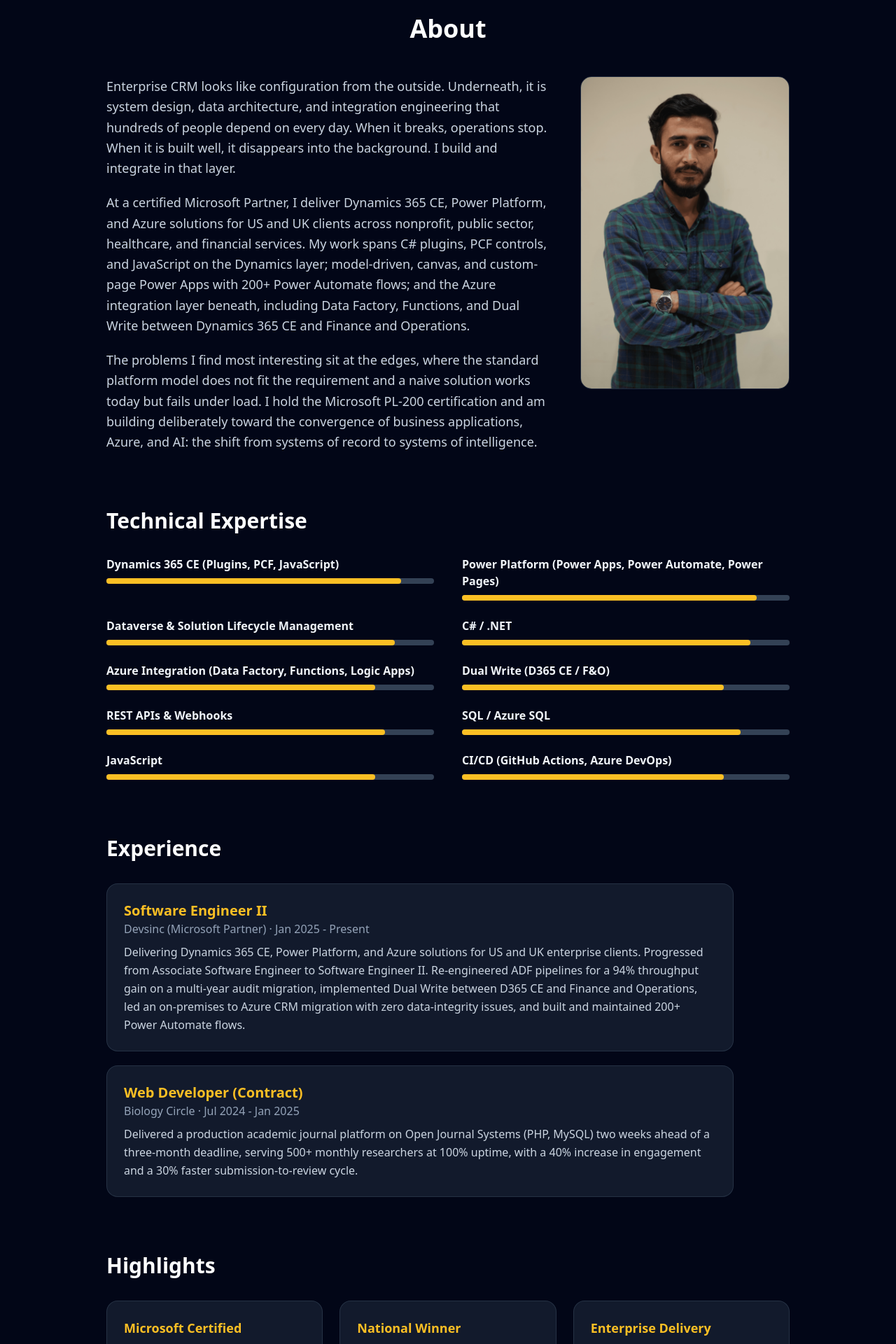
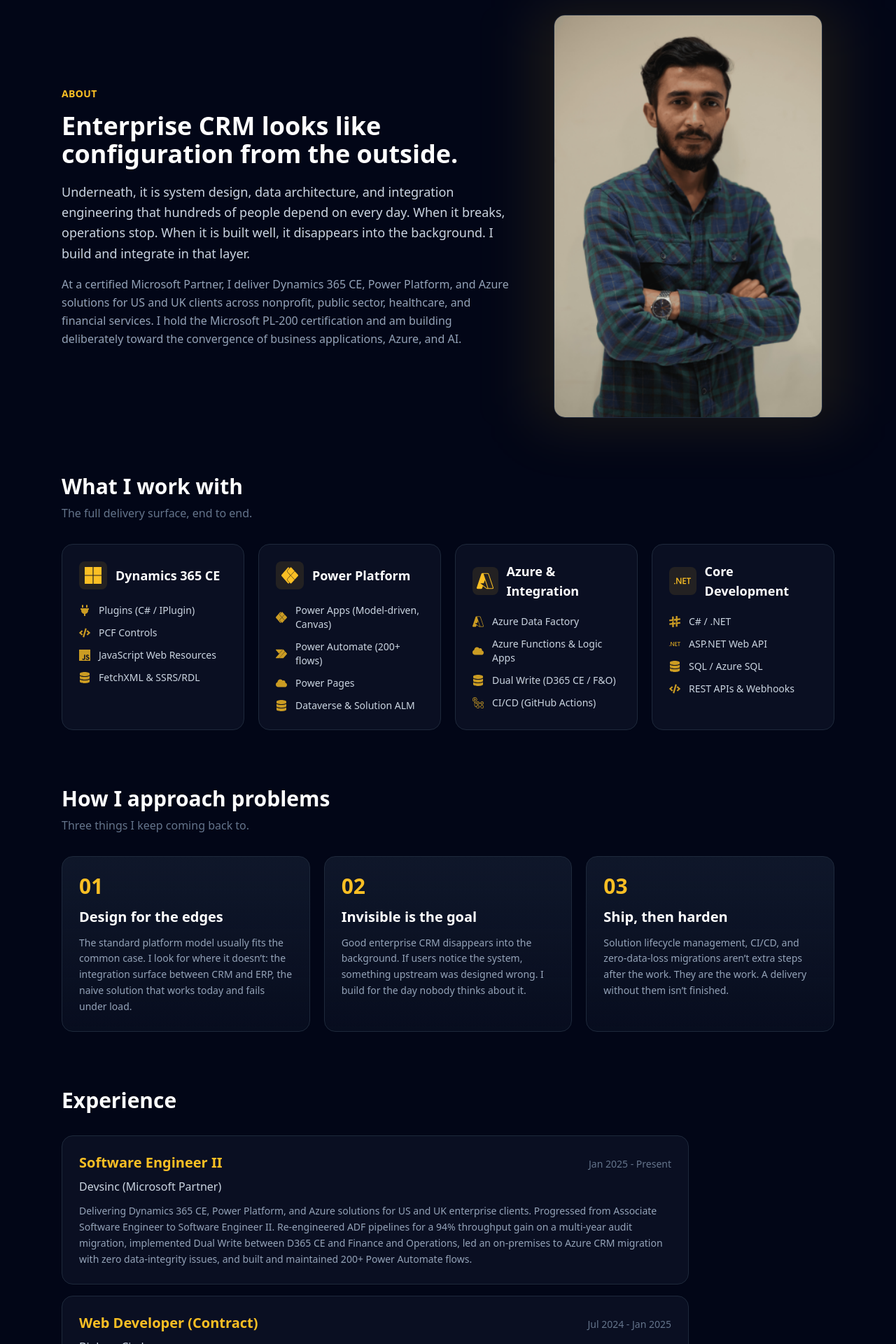
Before and after one commit to zahidprvz/zahidparvizweb, a React (Vite) app: page /about in a window 1280 px wide. Shown: the part 120-2040 px from the top of the page at 70% size. Built offline with nearby package versions, Linux system fonts and the light colour scheme.

Commit message:
Refactor About component and remove unused code

```diff
--- a/src/components/About.jsx
+++ b/src/components/About.jsx
@@ -1,18 +1,69 @@
-import React, { useEffect } from 'react';
+import React from 'react';
 import { motion } from 'framer-motion';
 import aboutImage from '../assets/aboutme.png';
+import {
+  SiDotnet, SiSharp, SiMicrosoftazure, SiPowerapps, SiPowerautomate,
+  SiJavascript, SiMicrosoft, SiGithubactions,
+} from 'react-icons/si';
+import { FaDatabase, FaPlug, FaCode, FaCloud } from 'react-icons/fa';
 
-const skills = [
-  { name: 'Dynamics 365 CE (Plugins, PCF, JavaScript)', expertise: 90 },
-  { name: 'Power Platform (Power Apps, Power Automate, Power Pages)', expertise: 90 },
-  { name: 'Dataverse & Solution Lifecycle Management', expertise: 88 },
-  { name: 'C# / .NET', expertise: 88 },
-  { name: 'Azure Integration (Data Factory, Functions, Logic Apps)', expertise: 82 },
-  { name: 'Dual Write (D365 CE / F&O)', expertise: 80 },
-  { name: 'REST APIs & Webhooks', expertise: 85 },
-  { name: 'SQL / Azure SQL', expertise: 85 },
-  { name: 'JavaScript', expertise: 82 },
-  { name: 'CI/CD (GitHub Actions, Azure DevOps)', expertise: 80 },
+// ---- Skill groups: icon + label + one real descriptor line, no fake percentages ----
+const skillGroups = [
+  {
+    category: 'Dynamics 365 CE',
+    icon: <SiMicrosoft className="text-2xl" />,
+    items: [
+      { icon: <FaPlug />, name: 'Plugins (C# / IPlugin)' },
+      { icon: <FaCode />, name: 'PCF Controls' },
+      { icon: <SiJavascript />, name: 'JavaScript Web Resources' },
+      { icon: <FaDatabase />, name: 'FetchXML & SSRS/RDL' },
+    ],
+  },
+  {
+    category: 'Power Platform',
+    icon: <SiPowerapps className="text-2xl" />,
+    items: [
+      { icon: <SiPowerapps />, name: 'Power Apps (Model-driven, Canvas)' },
+      { icon: <SiPowerautomate />, name: 'Power Automate (200+ flows)' },
+      { icon: <FaCloud />, name: 'Power Pages' },
+      { icon: <FaDatabase />, name: 'Dataverse & Solution ALM' },
+    ],
+  },
+  {
+    category: 'Azure & Integration',
+    icon: <SiMicrosoftazure className="text-2xl" />,
+    items: [
+      { icon: <SiMicrosoftazure />, name: 'Azure Data Factory' },
+      { icon: <FaCloud />, name: 'Azure Functions & Logic Apps' },
+      { icon: <FaDatabase />, name: 'Dual Write (D365 CE / F&O)' },
+      { icon: <SiGithubactions />, name: 'CI/CD (GitHub Actions)' },
+    ],
+  },
+  {
+    category: 'Core Development',
+    icon: <SiDotnet className="text-2xl" />,
+    items: [
+      { icon: <SiSharp />, name: 'C# / .NET' },
+      { icon: <SiDotnet />, name: 'ASP.NET Web API' },
+      { icon: <FaDatabase />, name: 'SQL / Azure SQL' },
+      { icon: <FaCode />, name: 'REST APIs & Webhooks' },
+    ],
+  },
+];
+
+const principles = [
+  {
+    title: 'Design for the edges',
+    body: 'The standard platform model usually fits the common case. I look for where it doesn\u2019t: the integration surface between CRM and ERP, the naive solution that works today and fails under load.',
+  },
+  {
+    title: 'Invisible is the goal',
+    body: 'Good enterprise CRM disappears into the background. If users notice the system, something upstream was designed wrong. I build for the day nobody thinks about it.',
+  },
+  {
+    title: 'Ship, then harden',
+    body: 'Solution lifecycle management, CI/CD, and zero-data-loss migrations aren\u2019t extra steps after the work. They are the work. A delivery without them isn\u2019t finished.',
+  },
 ];
 
 const experiences = [
@@ -20,107 +71,202 @@
     company: 'Devsinc (Microsoft Partner)',
     position: 'Software Engineer II',
     duration: 'Jan 2025 - Present',
-    description:
-      'Delivering Dynamics 365 CE, Power Platform, and Azure solutions for US and UK enterprise clients. Progressed from Associate Software Engineer to Software Engineer II. Re-engineered ADF pipelines for a 94% throughput gain on a multi-year audit migration, implemented Dual Write between D365 CE and Finance and Operations, led an on-premises to Azure CRM migration with zero data-integrity issues, and built and maintained 200+ Power Automate flows.',
+    description: 'Delivering Dynamics 365 CE, Power Platform, and Azure solutions for US and UK enterprise clients. Progressed from Associate Software Engineer to Software Engineer II. Re-engineered ADF pipelines for a 94% throughput gain on a multi-year audit migration, implemented Dual Write between D365 CE and Finance and Operations, led an on-premises to Azure CRM migration with zero data-integrity issues, and built and maintained 200+ Power Automate flows.',
   },
   {
     company: 'Biology Circle',
     position: 'Web Developer (Contract)',
     duration: 'Jul 2024 - Jan 2025',
-    description:
-      'Delivered a production academic journal platform on Open Journal Systems (PHP, MySQL) two weeks ahead of a three-month deadline, serving 500+ monthly researchers at 100% uptime, with a 40% increase in engagement and a 30% faster submission-to-review cycle.',
+    description: 'Delivered a production academic journal platform on Open Journal Systems (PHP, MySQL) two weeks ahead of a three-month deadline, serving 500+ monthly researchers at 100% uptime, with a 40% increase in engagement and a 30% faster submission-to-review cycle.',
   },
 ];
 
-const achievements = [
-  { title: 'Microsoft Certified', text: 'Power Platform Functional Consultant Associate (PL-200), valid through 2027' },
-  { title: 'National Winner', text: '1st place in the National Business Idea Competition among 55+ universities' },
-  { title: 'Enterprise Delivery', text: '94% pipeline performance gain and a CRM migration delivered with zero data-integrity issues' },
-];
+const SkillGroupCard = ({ category, icon, items, index }) => (
+  <motion.div
+    className="bg-slate-900/60 border border-slate-800 rounded-2xl p-6 hover:border-amber-400/40 transition-colors duration-300"
+    initial={{ opacity: 0, y: 24 }}
+    whileInView={{ opacity: 1, y: 0 }}
+    viewport={{ once: true }}
+    transition={{ duration: 0.5, delay: index * 0.08 }}
+  >
+    <div className="flex items-center gap-3 mb-5">
+      <div className="w-10 h-10 rounded-lg bg-amber-400/10 text-amber-400 flex items-center justify-center">
+        {icon}
+      </div>
+      <h4 className="text-lg font-bold text-white">{category}</h4>
+    </div>
+    <ul className="space-y-3">
+      {items.map((item, i) => (
+        <li key={i} className="flex items-center gap-3 text-slate-300">
+          <span className="text-amber-400/80 text-base shrink-0">{item.icon}</span>
+          <span className="text-sm">{item.name}</span>
+        </li>
+      ))}
+    </ul>
+  </motion.div>
+);
 
-const SkillBar = ({ name, expertise }) => (
-  <div>
-    <p className="text-base font-semibold text-slate-100 mb-2">{name}</p>
-    <div className="bg-slate-700 h-2 rounded-full">
-      <motion.div
-        className="bg-amber-400 h-2 rounded-full"
-        initial={{ width: 0 }} whileInView={{ width: `${expertise}%` }} viewport={{ once: true }}
-        transition={{ duration: 1.2, ease: 'easeOut' }}
-      />
+const PrincipleCard = ({ title, body, index }) => (
+  <motion.div
+    className="bg-gradient-to-b from-slate-900 to-slate-900/40 border border-slate-800 rounded-2xl p-6"
+    initial={{ opacity: 0, y: 24 }}
+    whileInView={{ opacity: 1, y: 0 }}
+    viewport={{ once: true }}
+    transition={{ duration: 0.5, delay: index * 0.1 }}
+  >
+    <div className="text-amber-400 text-3xl font-bold mb-3">0{index + 1}</div>
+    <h4 className="text-xl font-bold text-white mb-3">{title}</h4>
+    <p className="text-slate-400 leading-relaxed text-sm">{body}</p>
+  </motion.div>
+);
+
+const ExperienceCard = ({ company, position, duration, description }) => (
+  <motion.div
+    className="bg-slate-900/60 border border-slate-800 rounded-2xl p-6 mb-4 hover:border-amber-400/40 transition-colors duration-300"
+    initial={{ opacity: 0, y: 24 }}
+    whileInView={{ opacity: 1, y: 0 }}
+    viewport={{ once: true }}
+    transition={{ duration: 0.5 }}
+  >
+    <div className="flex flex-wrap items-baseline justify-between gap-2 mb-2">
+      <h4 className="text-xl font-bold text-amber-400">{position}</h4>
+      <span className="text-sm text-slate-500">{duration}</span>
     </div>
-  </div>
+    <p className="text-slate-300 mb-3 font-medium">{company}</p>
+    <p className="text-slate-400 leading-relaxed text-sm">{description}</p>
+  </motion.div>
 );
 
 const About = () => {
-  useEffect(() => { document.title = 'About | Zahid Parviz'; }, []);
+  return (
+    <div className="container mx-auto px-6 py-16 text-slate-200 max-w-6xl">
 
-  return (
-    <div className="container mx-auto px-6 py-16 max-w-5xl text-slate-200">
-      <motion.h1
-        className="text-4xl font-bold mb-12 text-center text-white"
-        initial={{ opacity: 0, y: -20 }} animate={{ opacity: 1, y: 0 }} transition={{ duration: 0.6 }}
-      >
-        About
-      </motion.h1>
-
-      <div className="grid grid-cols-1 md:grid-cols-3 gap-10 items-start">
+      {/* ---------- Hook + portrait ---------- */}
+      <div className="grid grid-cols-1 md:grid-cols-5 gap-10 items-center mb-20">
         <motion.div
-          className="md:col-span-2 space-y-5 text-slate-300 leading-relaxed text-lg"
-          initial={{ opacity: 0, x: -30 }} animate={{ opacity: 1, x: 0 }} transition={{ duration: 0.7 }}
+          className="md:col-span-3"
+          initial={{ opacity: 0, x: -30 }}
+          whileInView={{ opacity: 1, x: 0 }}
+          viewport={{ once: true }}
+          transition={{ duration: 0.7 }}
         >
-          <p>
-            Enterprise CRM looks like configuration from the outside. Underneath, it is system design, data architecture, and integration engineering that hundreds of people depend on every day. When it breaks, operations stop. When it is built well, it disappears into the background. I build and integrate in that layer.
+          <span className="inline-block text-amber-400 text-sm font-semibold tracking-wide uppercase mb-4">
+            About
+          </span>
+          <h2 className="text-3xl md:text-4xl font-bold text-white mb-5 leading-tight">
+            Enterprise CRM looks like configuration from the outside.
+          </h2>
+          <p className="text-lg text-slate-300 leading-relaxed mb-4">
+            Underneath, it is system design, data architecture, and integration engineering that
+            hundreds of people depend on every day. When it breaks, operations stop. When it is
+            built well, it disappears into the background. I build and integrate in that layer.
           </p>
-          <p>
-            At a certified Microsoft Partner, I deliver Dynamics 365 CE, Power Platform, and Azure solutions for US and UK clients across nonprofit, public sector, healthcare, and financial services. My work spans C# plugins, PCF controls, and JavaScript on the Dynamics layer; model-driven, canvas, and custom-page Power Apps with 200+ Power Automate flows; and the Azure integration layer beneath, including Data Factory, Functions, and Dual Write between Dynamics 365 CE and Finance and Operations.
-          </p>
-          <p>
-            The problems I find most interesting sit at the edges, where the standard platform model does not fit the requirement and a naive solution works today but fails under load. I hold the Microsoft PL-200 certification and am building deliberately toward the convergence of business applications, Azure, and AI: the shift from systems of record to systems of intelligence.
+          <p className="text-slate-400 leading-relaxed">
+            At a certified Microsoft Partner, I deliver Dynamics 365 CE, Power Platform, and Azure
+            solutions for US and UK clients across nonprofit, public sector, healthcare, and
+            financial services. I hold the Microsoft PL-200 certification and am building
+            deliberately toward the convergence of business applications, Azure, and AI.
           </p>
         </motion.div>
 
         <motion.div
-          className="w-full max-w-xs mx-auto overflow-hidden rounded-2xl border border-slate-700/60"
-          initial={{ opacity: 0, x: 30 }} animate={{ opacity: 1, x: 0 }} transition={{ duration: 0.7 }}
+          className="md:col-span-2 relative"
+          initial={{ opacity: 0, x: 30 }}
+          whileInView={{ opacity: 1, x: 0 }}
+          viewport={{ once: true }}
+          transition={{ duration: 0.7 }}
         >
-          <img src={aboutImage} alt="Zahid Parviz" className="w-full h-auto object-cover" />
+          <div className="absolute -inset-3 bg-amber-400/10 rounded-3xl blur-2xl" />
+          <img
+            src={aboutImage}
+            alt="Zahid Parviz"
+            className="relative w-full max-w-sm mx-auto rounded-2xl border border-slate-800 object-cover"
+          />
         </motion.div>
       </div>
 
-      <div className="mt-20">
-        <h2 className="text-3xl font-bold mb-8 text-white">Technical Expertise</h2>
-        <div className="grid grid-cols-1 sm:grid-cols-2 gap-x-10 gap-y-6">
-          {skills.map((s) => <SkillBar key={s.name} {...s} />)}
-        </div>
-      </div>
-
-      <div className="mt-20">
-        <h2 className="text-3xl font-bold mb-8 text-white">Experience</h2>
-        <div className="space-y-5 max-w-4xl">
-          {experiences.map((exp, i) => (
-            <motion.div
-              key={exp.company}
-              className="bg-slate-800/60 border border-slate-700/60 rounded-2xl p-6"
-              initial={{ opacity: 0, y: 24 }} whileInView={{ opacity: 1, y: 0 }} viewport={{ once: true }}
-              transition={{ duration: 0.5, delay: i * 0.1 }}
-            >
-              <h3 className="text-xl font-semibold text-amber-400">{exp.position}</h3>
-              <p className="text-slate-400 mb-2 font-medium">{exp.company} · {exp.duration}</p>
-              <p className="text-slate-300 leading-relaxed">{exp.description}</p>
-            </motion.div>
+      {/* ---------- Skill matrix ---------- */}
+      <div className="mb-20">
+        <motion.h3
+          className="text-2xl md:text-3xl font-bold text-white mb-2"
+          initial={{ opacity: 0, y: 20 }}
+          whileInView={{ opacity: 1, y: 0 }}
+          viewport={{ once: true }}
+        >
+          What I work with
+        </motion.h3>
+        <p className="text-slate-500 mb-8">The full delivery surface, end to end.</p>
+        <div className="grid grid-cols-1 sm:grid-cols-2 lg:grid-cols-4 gap-5">
+          {skillGroups.map((group, i) => (
+            <SkillGroupCard key={group.category} {...group} index={i} />
           ))}
         </div>
       </div>
 
-      <div className="mt-20">
-        <h2 className="text-3xl font-bold mb-8 text-white">Highlights</h2>
-        <div className="grid grid-cols-1 md:grid-cols-3 gap-6">
-          {achievements.map((a) => (
-            <div key={a.title} className="bg-slate-800/60 border border-slate-700/60 rounded-2xl p-6">
-              <h3 className="text-amber-400 font-bold text-lg">{a.title}</h3>
-              <p className="text-slate-300 mt-2 leading-relaxed">{a.text}</p>
-            </div>
+      {/* ---------- Principles ---------- */}
+      <div className="mb-20">
+        <motion.h3
+          className="text-2xl md:text-3xl font-bold text-white mb-2"
+          initial={{ opacity: 0, y: 20 }}
+          whileInView={{ opacity: 1, y: 0 }}
+          viewport={{ once: true }}
+        >
+          How I approach problems
+        </motion.h3>
+        <p className="text-slate-500 mb-8">Three things I keep coming back to.</p>
+        <div className="grid grid-cols-1 md:grid-cols-3 gap-5">
+          {principles.map((p, i) => (
+            <PrincipleCard key={p.title} {...p} index={i} />
           ))}
+        </div>
+      </div>
+
+      {/* ---------- Experience ---------- */}
+      <div className="mb-20">
+        <motion.h3
+          className="text-2xl md:text-3xl font-bold text-white mb-8"
+          initial={{ opacity: 0, y: 20 }}
+          whileInView={{ opacity: 1, y: 0 }}
+          viewport={{ once: true }}
+        >
+          Experience
+        </motion.h3>
+        <div className="max-w-4xl">
+          {experiences.map((exp) => (
+            <ExperienceCard key={exp.company} {...exp} />
+          ))}
+        </div>
+      </div>
+
+      {/* ---------- Highlights ---------- */}
+      <div>
+        <motion.h3
+          className="text-2xl md:text-3xl font-bold text-white mb-8 text-center"
+          initial={{ opacity: 0, y: 20 }}
+          whileInView={{ opacity: 1, y: 0 }}
+          viewport={{ once: true }}
+        >
+          Highlights
+        </motion.h3>
+        <div className="grid grid-cols-1 md:grid-cols-3 gap-5">
+          <div className="bg-slate-900/60 border border-slate-800 rounded-2xl p-6">
+            <h4 className="text-amber-400 font-bold text-lg mb-2">Microsoft Certified</h4>
+            <p className="text-slate-400 text-sm">
+              Power Platform Functional Consultant Associate (PL-200), valid through 2027.
+            </p>
+          </div>
+          <div className="bg-slate-900/60 border border-slate-800 rounded-2xl p-6">
+            <h4 className="text-amber-400 font-bold text-lg mb-2">National Winner</h4>
+            <p className="text-slate-400 text-sm">
+              1st place in the National Business Idea Competition among 55+ universities.
+            </p>
+          </div>
+          <div className="bg-slate-900/60 border border-slate-800 rounded-2xl p-6">
+            <h4 className="text-amber-400 font-bold text-lg mb-2">Enterprise Delivery</h4>
+            <p className="text-slate-400 text-sm">
+              94% pipeline performance gain and a CRM migration delivered with zero data-integrity issues.
+            </p>
+          </div>
         </div>
       </div>
     </div>
```
